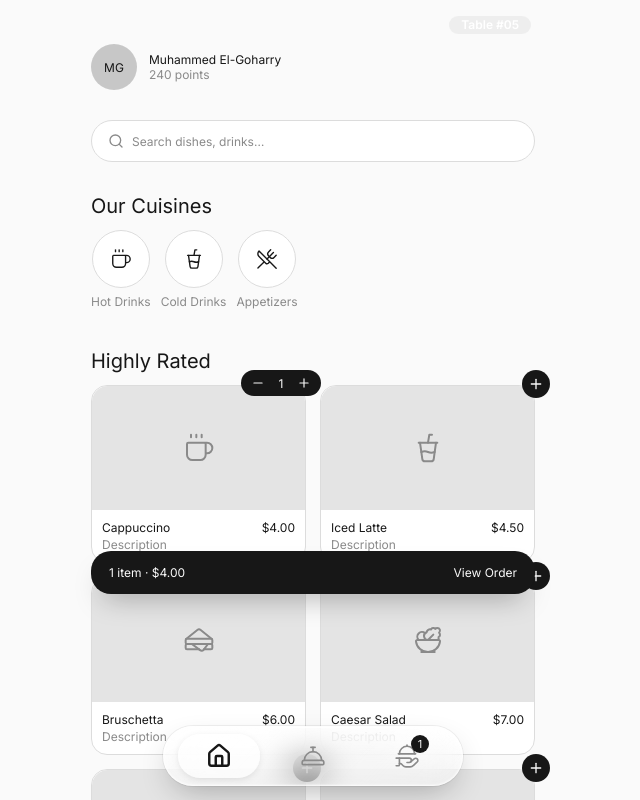
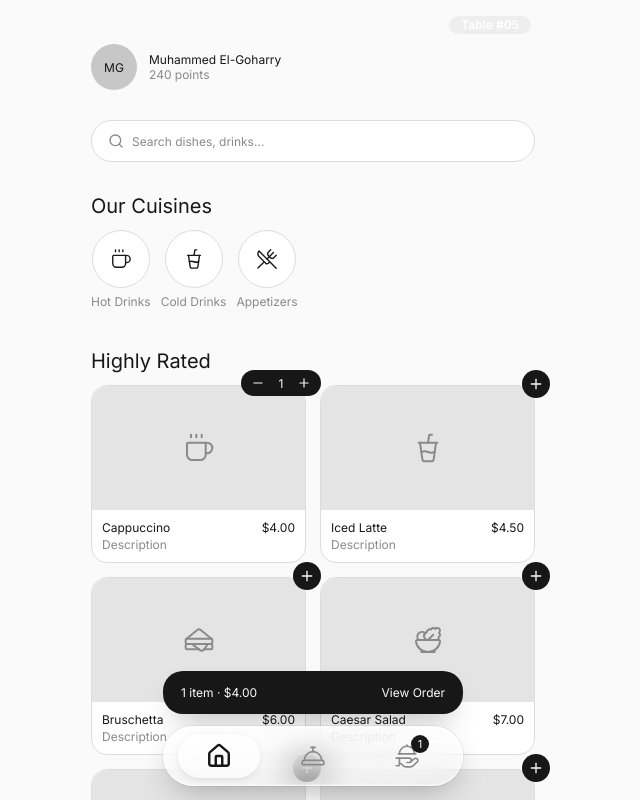
Before and after one commit to yusuftawfik/QR-Demo, a Next.js app: page / in a window 1280 px wide. Both pictures are taken after a click on the button 634 px from the left and 384 px from the top of the page. Shown: the whole page, without its empty margins (327-967 px from the left). Built offline with nearby package versions, Linux system fonts and the light colour scheme.

Commit message:
frame fix 2

```diff
--- a/app/globals.css
+++ b/app/globals.css
@@ -92,14 +92,21 @@ button:focus-visible { outline: 2px solid var(--ink); outline-offset: 2px; }
 
 .icon-btn { width: 28px; height: 28px; border-radius: 50%; background: var(--ink); color: var(--bg); border: none; display: flex; align-items: center; justify-content: center; cursor: pointer; transition: transform .15s ease; }
 .icon-btn:active { transform: scale(.85); }
+.icon-btn:focus,
+.icon-btn:focus-visible { outline: none; }
 .icon-btn-overlay { position: absolute; top: -16px; right: -16px; }
 
 .stepper { display: flex; align-items: center; gap: 8px; background: var(--ink); color: var(--bg); border-radius: var(--r-pill); padding: 4px 8px; }
 .stepper button { background: none; border: none; color: inherit; display: flex; cursor: pointer; padding: 2px; }
+.stepper button:focus,
+.stepper button:focus-visible { outline: none; }
 .stepper b { font-size: 12px; min-width: 12px; text-align: center; }
 .stepper-overlay { position: absolute; top: -16px; right: -16px; }
 
-.cart-bar { position: sticky; bottom: 96px; margin-top: 20px; background: var(--ink); color: var(--bg); border-radius: 20px; padding: 14px 18px; display: flex; justify-content: space-between; align-items: center; text-decoration: none; font-weight: 400; font-size: 12px; box-shadow: 0 14px 28px -12px rgba(0,0,0,.35); transition: transform .15s ease; }
+/* Pinned directly above .bottomnav (same width, same centering, same
+   absolute-inside-.app-shell approach) instead of sitting sticky in the
+   scroll flow, so it no longer floats mid-page when content is short. */
+.cart-bar { position: absolute; left: 0; right: 0; margin: 0 auto; bottom: 86px; z-index: 40; width: min(300px, calc(100vw - 40px)); background: var(--ink); color: var(--bg); border-radius: 20px; padding: 14px 18px; display: flex; justify-content: space-between; align-items: center; text-decoration: none; font-weight: 400; font-size: 12px; box-shadow: 0 14px 28px -12px rgba(0,0,0,.35); transition: transform .15s ease; }
 .cart-bar:active { transform: scale(.97); }
 
 /* Floating glass pill (Figma Frames 87/88/89: 186x38, 24px radius, 1px
```
